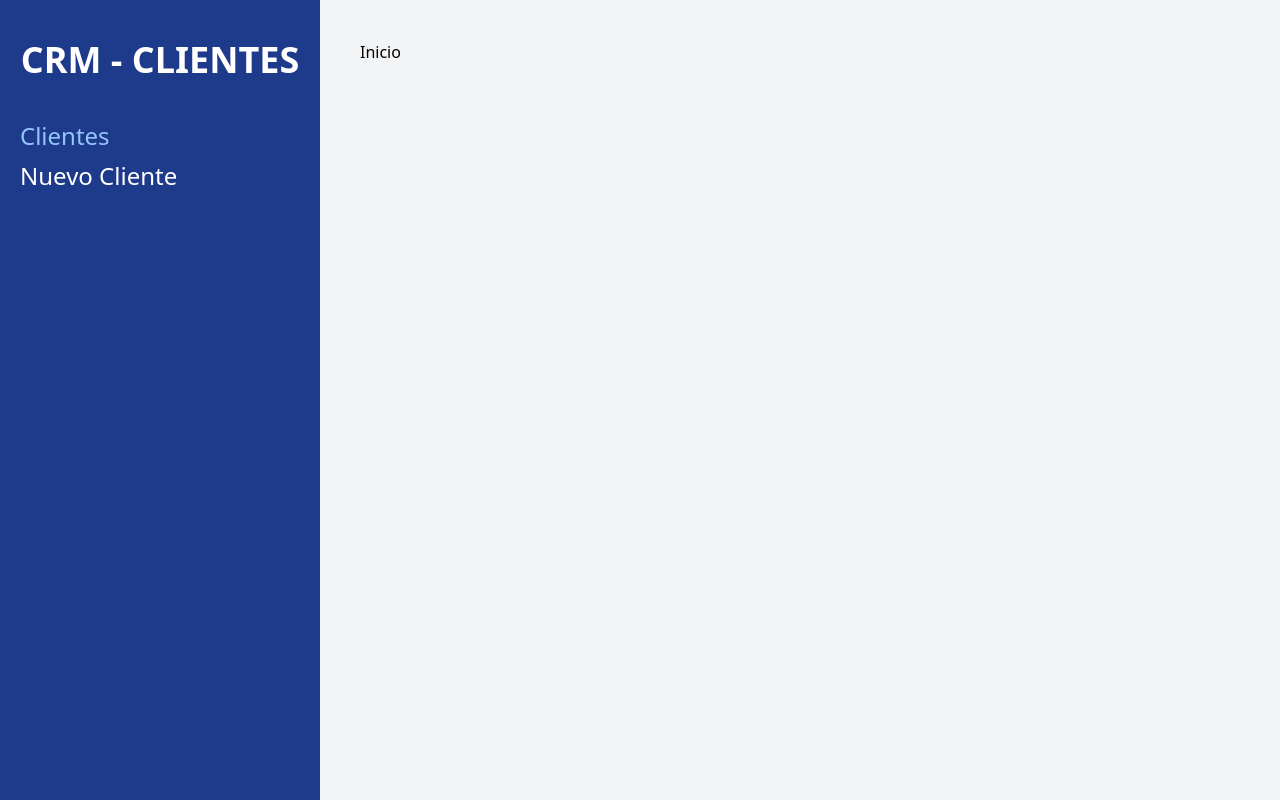
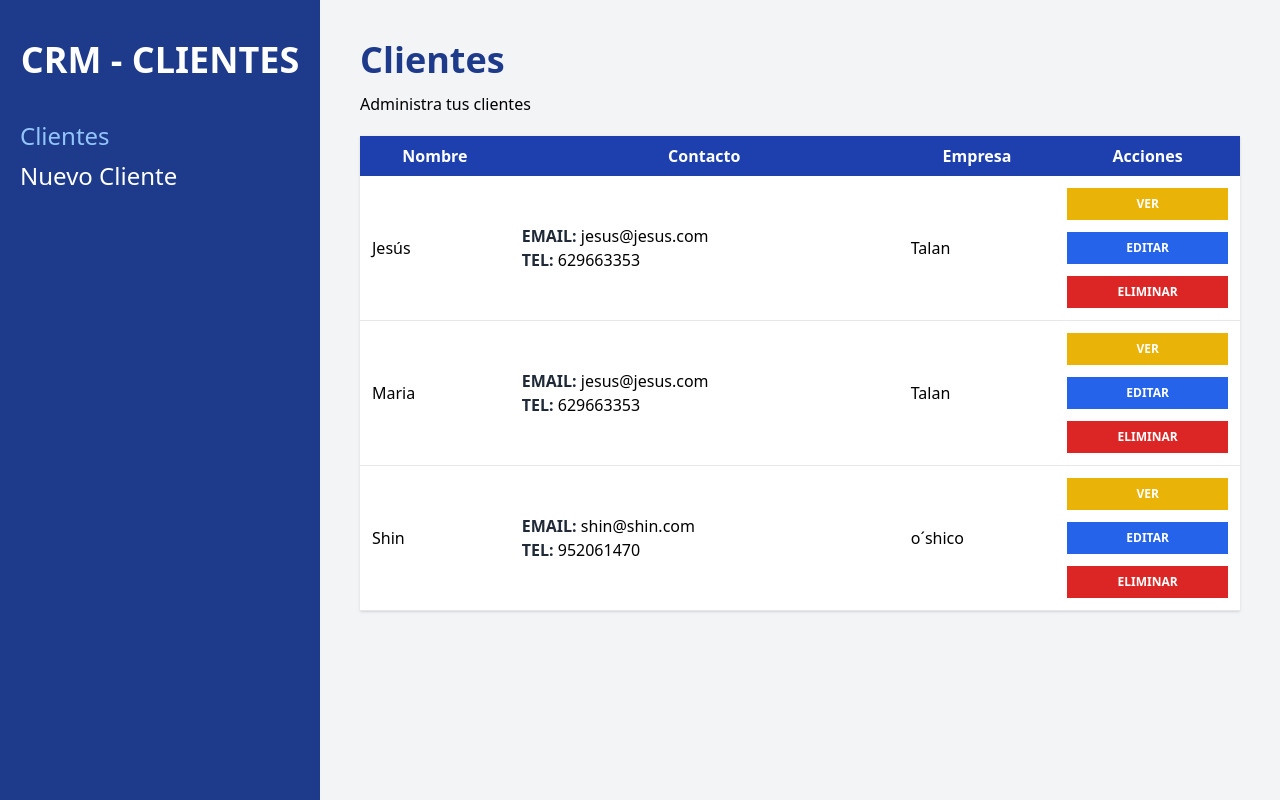
Before and after one commit to jesusbenagal/crm-clientes-react, a React (Vite) app: page /clientes in a window 1280 px wide. Built offline with nearby package versions, Linux system fonts and the light colour scheme; data requests are answered from the project's data file.

Commit message:
Añadiendo api, clientes, insertando y spinner

```diff
--- /dev/null
+++ b/db.json
@@ -0,0 +1,28 @@
+{
+  "clientes": [
+    {
+      "nombre": "Jesús",
+      "empresa": "Talan",
+      "email": "jesus@jesus.com",
+      "telefono": "629663353",
+      "notas": "Hola que tal",
+      "id": 1
+    },
+    {
+      "nombre": "Maria",
+      "empresa": "Talan",
+      "email": "jesus@jesus.com",
+      "telefono": "629663353",
+      "notas": "Hola que tal",
+      "id": 2
+    },
+    {
+      "nombre": "Shin",
+      "empresa": "o´shico",
+      "email": "shin@shin.com",
+      "telefono": "952061470",
+      "notas": "Shin o´shico",
+      "id": 3
+    }
+  ]
+}
--- a/src/App.jsx
+++ b/src/App.jsx
@@ -4,6 +4,7 @@
 import Inicio from './pages/Inicio';
 import NuevoCliente from './pages/NuevoCliente';
 import EditarCliente from './pages/EditarCliente';
+import VerCliente from './pages/VerCliente';
 
 function App() {
 
@@ -14,6 +15,7 @@
           <Route index element={<Inicio />}/>
           <Route path='nuevo' element={<NuevoCliente />}/>
           <Route path='editar/:id' element={<EditarCliente />}/>
+          <Route path=':id' element={<VerCliente />}/>
         </Route>
       </Routes>
     </BrowserRouter>
--- /dev/null
+++ b/src/components/Cliente.jsx
@@ -0,0 +1,42 @@
+import { useNavigate } from 'react-router-dom';
+
+const Cliente = ({cliente}) => {
+
+    const navigate = useNavigate()
+
+    const {nombre, empresa, email, telefono, notas, id} = cliente
+
+    return (
+        <tr className='border-b hover:bg-gray-50'>
+            <td className='p-3'>{nombre}</td>
+            <td className='p-3'>
+                <p><span className='text-gray-800 uppercase font-bold'>Email: </span>{email}</p>
+                <p><span className='text-gray-800 uppercase font-bold'>Tel: </span>{telefono}</p>
+            </td>
+            <td className='p-3'>{empresa}</td>
+            <td className='p-3'>
+                <button
+                    className='bg-yellow-500 hover:bg-yellow-600 block w-full text-white p-2 uppercase font-bold text-xs'
+                    type='button'
+                    onClick={() => navigate(`/clientes/${id}`)}
+                >
+                   Ver
+                </button>
+                <button
+                    className='bg-blue-600 hover:bg-blue-700 block w-full text-white p-2 uppercase font-bold text-xs mt-3'
+                    type='button'
+                >
+                   Editar
+                </button>
+                <button
+                    className='bg-red-600 hover:bg-red-700 block w-full text-white p-2 uppercase font-bold text-xs mt-3'
+                    type='button'
+                >
+                   Eliminar
+                </button>
+            </td>
+        </tr>
+    )
+}
+
+export default Cliente
--- a/src/components/Formulario.jsx
+++ b/src/components/Formulario.jsx
@@ -2,8 +2,11 @@
 import { Formik, Form, Field } from 'formik';
 import * as Yup from 'yup';
 import Alerta from './Alerta';
+import { useNavigate } from 'react-router-dom';
 
 const Formulario = () => {
+
+    const navigate = useNavigate();
 
     const nuevoClienteSchema = Yup.object().shape({
 
@@ -26,8 +29,26 @@
 
     })
 
-    const handleSubmit = (values) => {
-        console.log(values)
+    const handleSubmit = async(values) => {
+        try {
+
+            const url = "http://localhost:4000/clientes";
+
+            const respuesta = await fetch (url, {
+                method: 'POST',
+                body: JSON.stringify(values),
+                headers: {
+                    'Content-Type': 'application/json'
+                }
+            })
+
+            const resultado = await respuesta.json();
+
+        } catch (e) {
+            console.error(e);
+        }
+
+
     }
 
     return (
@@ -43,8 +64,10 @@
                     telefono: '',
                     notas: ''
                 }}
-                onSubmit = { (values) => {
-                    handleSubmit(values)
+                onSubmit = { async(values, {resetForm}) => {
+                    await handleSubmit(values)
+                    resetForm();
+                    navigate('/clientes')
                 }}
                 validationSchema={nuevoClienteSchema}
             >
--- /dev/null
+++ b/src/components/Spinner.jsx
@@ -0,0 +1,16 @@
+import '../styles/spinner.css';
+
+const Spinner = () => {
+
+    return (
+        <div className="spinner">
+            <div className="rect1"></div>
+            <div className="rect2"></div>
+            <div className="rect3"></div>
+            <div className="rect4"></div>
+            <div className="rect5"></div>
+        </div>
+    )
+}
+
+export default Spinner
--- a/src/pages/Inicio.jsx
+++ b/src/pages/Inicio.jsx
@@ -1,10 +1,52 @@
-import React from 'react'
+import { useEffect, useState } from 'react';
+import Cliente from '../components/Cliente';
 
 const Inicio = () => {
 
+    const [clientes, setClientes] = useState([]);
+
+    useEffect(() =>{
+
+        const obtenerClientes = async() => {
+            try {
+
+                const url = "http://localhost:4000/clientes";
+                const respuesta = await fetch(url)
+                const resultado = await respuesta.json()
+
+                setClientes(resultado);
+            } catch (e) {
+                console.log(e);
+            }
+        }
+        obtenerClientes();
+    },[])
+
     return (
         <div>
-            <h1>Inicio</h1>
+            <h1 className='font-black text-4xl text-blue-900'>Clientes</h1>
+            <p className='mt-3'>Administra tus clientes</p>
+
+            <table className='w-full mt-5 table-auto shadow bg-white'>
+                <thead className='bg-blue-800 text-white'>
+                    <tr>
+                        <th className='p-2'>Nombre</th>
+                        <th className='p-2'>Contacto</th>
+                        <th className='p-2'>Empresa</th>
+                        <th className='p-2'>Acciones</th>
+                    </tr>
+                </thead>
+
+                <tbody>
+                    {clientes.map( cliente => (
+                        <Cliente
+                            key={cliente.id}
+                            cliente={cliente}
+                        />
+                    ))}
+                </tbody>
+            </table>
+
         </div>
     )
 }
--- /dev/null
+++ b/src/pages/VerCliente.jsx
@@ -0,0 +1,76 @@
+import { useParams } from 'react-router-dom';
+import { useEffect, useState } from 'react';
+import Spinner from '../components/Spinner';
+
+const VerCliente = () => {
+
+    const { id } = useParams();
+
+    const [cliente, setCliente] = useState({});
+    const [cargando, setCargando] = useState(false);
+
+    useEffect(() =>{
+        setCargando(!cargando);
+        const obtenerClientesAPI = async() =>{
+            try {
+                const url = `http://localhost:4000/clientes/${id}`
+                const respuesta = await fetch(url)
+                const resultado = await respuesta.json()
+                setCliente(resultado);
+            } catch (e) {
+                console.log(e);
+            }
+
+            setTimeout(() => {
+                setCargando(false);
+            }, 2000)
+
+        }
+        obtenerClientesAPI();
+    },[])
+
+    return (
+        cargando ? <Spinner /> :
+            Object.keys(cliente).length === 0 ?
+            <p>No hay resultados</p> : (
+                <div>
+                    <h1 className='font-black text-4xl text-blue-900'>Ver Cliente: {cliente.nombre}</h1>
+                    <p className='mt-3'>Información del cliente</p>
+
+                    {cliente.nombre && (
+                        <p className="text-2xl text-gray-600 mt-10">
+                            <span className="text-gray-800 uppercase font-bold">Cliente: </span>
+                            {cliente.nombre}
+                        </p>
+                    )}
+                    {cliente.email && (
+                        <p className="text-2xl text-gray-600 mt-4">
+                            <span className="text-gray-800 uppercase font-bold">Email: </span>
+                            {cliente.email}
+                        </p>
+                    )}
+                    {cliente.telefono && (
+                        <p className="text-2xl text-gray-600 mt-4">
+                            <span className="text-gray-800 uppercase font-bold">Teléfono: </span>
+                            {cliente.telefono}
+                        </p>
+                    )}
+                    {cliente.empresa && (
+                        <p className="text-2xl text-gray-600 mt-4">
+                            <span className="text-gray-800 uppercase font-bold">Empresa: </span>
+                            {cliente.empresa}
+                        </p>
+                    )}
+
+                    {cliente.notas && (
+                        <p className="text-2xl text-gray-600 mt-4">
+                            <span className="text-gray-800 uppercase font-bold">Notas: </span>
+                            {cliente.notas}
+                        </p>
+                    )}
+                </div>
+            )
+    )
+}
+
+export default VerCliente
--- /dev/null
+++ b/src/styles/spinner.css
@@ -0,0 +1,52 @@
+.spinner {
+    margin: 100px auto;
+    width: 50px;
+    height: 40px;
+    text-align: center;
+    font-size: 10px;
+  }
+
+  .spinner > div {
+    background-color: #1F3A8A;
+    height: 100%;
+    width: 6px;
+    display: inline-block;
+
+    -webkit-animation: sk-stretchdelay 1.2s infinite ease-in-out;
+    animation: sk-stretchdelay 1.2s infinite ease-in-out;
+  }
+
+  .spinner .rect2 {
+    -webkit-animation-delay: -1.1s;
+    animation-delay: -1.1s;
+  }
+
+  .spinner .rect3 {
+    -webkit-animation-delay: -1.0s;
+    animation-delay: -1.0s;
+  }
+
+  .spinner .rect4 {
+    -webkit-animation-delay: -0.9s;
+    animation-delay: -0.9s;
+  }
+
+  .spinner .rect5 {
+    -webkit-animation-delay: -0.8s;
+    animation-delay: -0.8s;
+  }
+
+  @-webkit-keyframes sk-stretchdelay {
+    0%, 40%, 100% { -webkit-transform: scaleY(0.4) }
+    20% { -webkit-transform: scaleY(1.0) }
+  }
+
+  @keyframes sk-stretchdelay {
+    0%, 40%, 100% {
+      transform: scaleY(0.4);
+      -webkit-transform: scaleY(0.4);
+    }  20% {
+      transform: scaleY(1.0);
+      -webkit-transform: scaleY(1.0);
+    }
+  }
```
